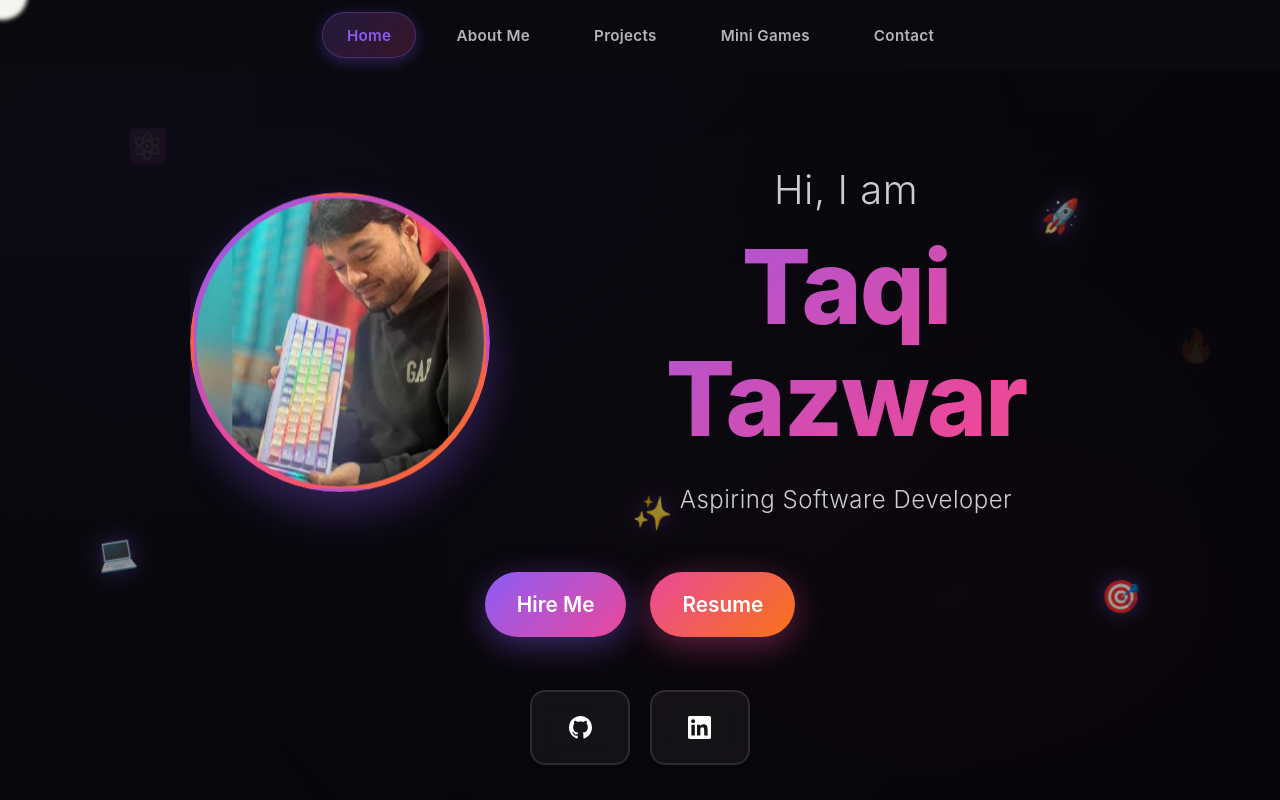
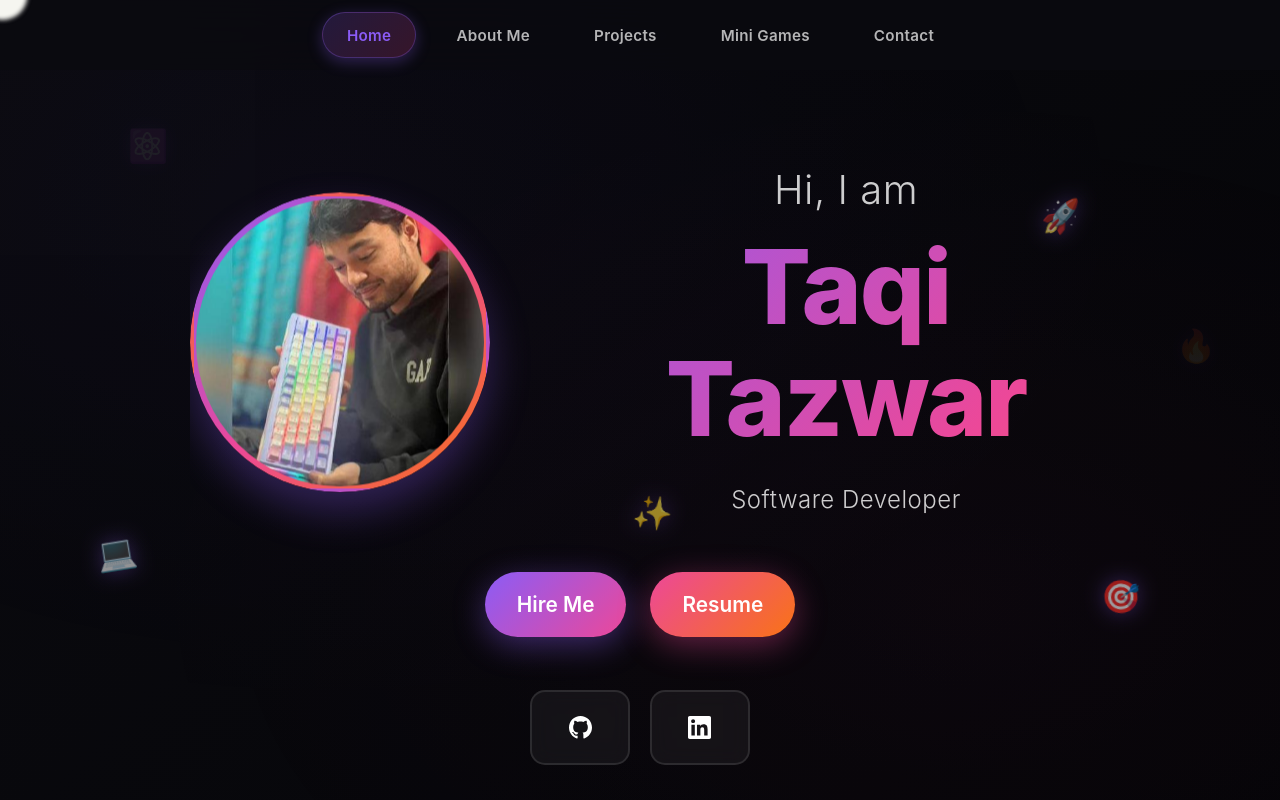
Before and after one commit to taqitazwar/react-portfolio-1.0, a React (Create React App) app: page / in a window 1280 px wide. Built offline with nearby package versions, Linux system fonts and the light colour scheme.

Commit message:
Update Home.js

```diff
--- a/src/Home.js
+++ b/src/Home.js
@@ -43,7 +43,7 @@ const Home = ({ setCurrentPage }) => {
       clearTimeout(flipTimeoutRef.current);
     }
 
-    // If not flipped, flip to "Open to Work" and set timeout to flip back
+    // If not flipped, flip to "Software Developer @ CoLab Software" and set timeout to flip back
     if (!isFlipped) {
       setIsFlipped(true);
       flipTimeoutRef.current = setTimeout(() => {
@@ -146,7 +146,7 @@ const Home = ({ setCurrentPage }) => {
                     <div className="open-to-work">
                       <div className="work-status-icon">💼</div>
                       <div className="work-status-text">
-                        <span className="status-main">OPEN TO WORK</span>
+                        <span className="status-main">Software Developer @ CoLab Software</span>
                       </div>
                     </div>
                   </div>
@@ -159,7 +159,7 @@ const Home = ({ setCurrentPage }) => {
               <h1 className="main-name">
                 Taqi Tazwar
               </h1>
-              <p className="role-subtitle">Aspiring Software Developer</p>
+              <p className="role-subtitle">Software Developer</p>
             </div>
           </div>
 
```
